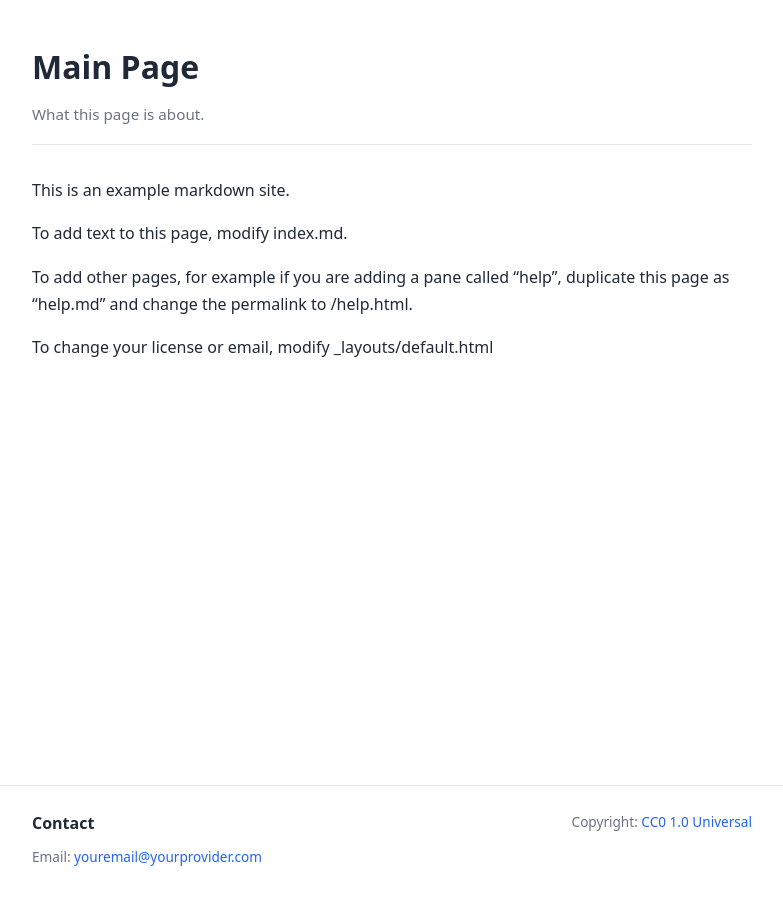
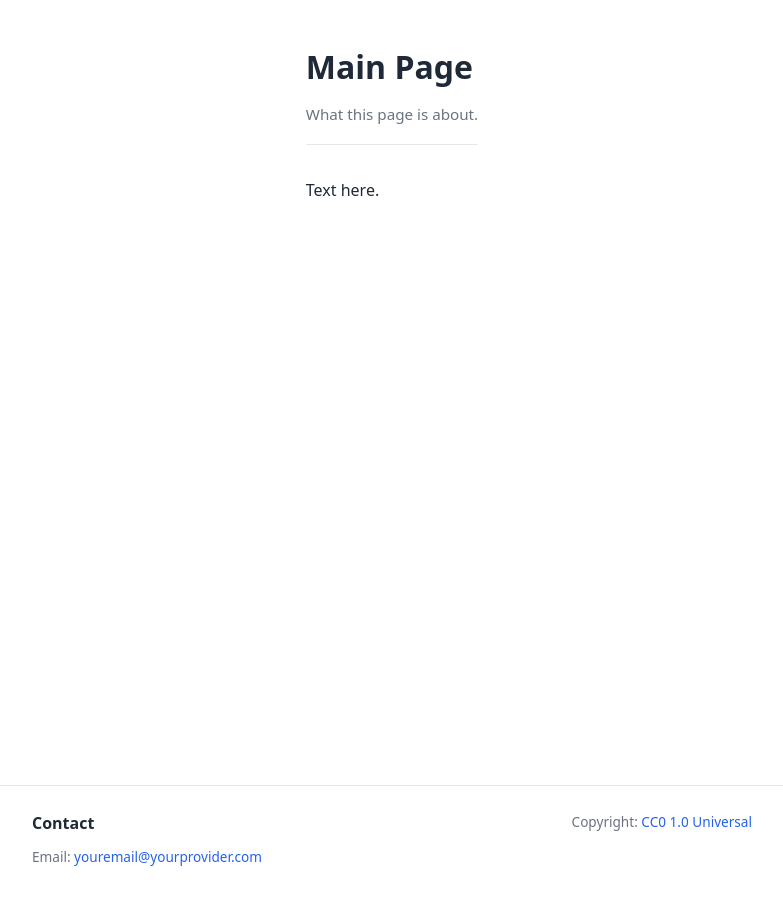
Before and after one commit to AnakamaTH/MD-Site-Template, a Jekyll site: the page built from index.md, in a window 1280 px wide. Shown: the whole page, without its empty margins (248-1031 px from the left). Built offline with Jekyll 4.4.1, drawn with Linux system fonts in a browser that asks for light colours.

Commit message:
Update index.md

```diff
--- a/index.md
+++ b/index.md
@@ -10,10 +10,4 @@ contact_header: "Contact"
 contact_email: "Email"
 site_copyright: "Copyright:"
 ---
-This is an example markdown site.
-
-To add text to this page, modify index.md.
-
-To add other pages, for example if you are adding a pane called "help", duplicate this page as "help.md" and change the permalink to /help.html.
-
-To change your license or email, modify _layouts/default.html
+Text here.
```
